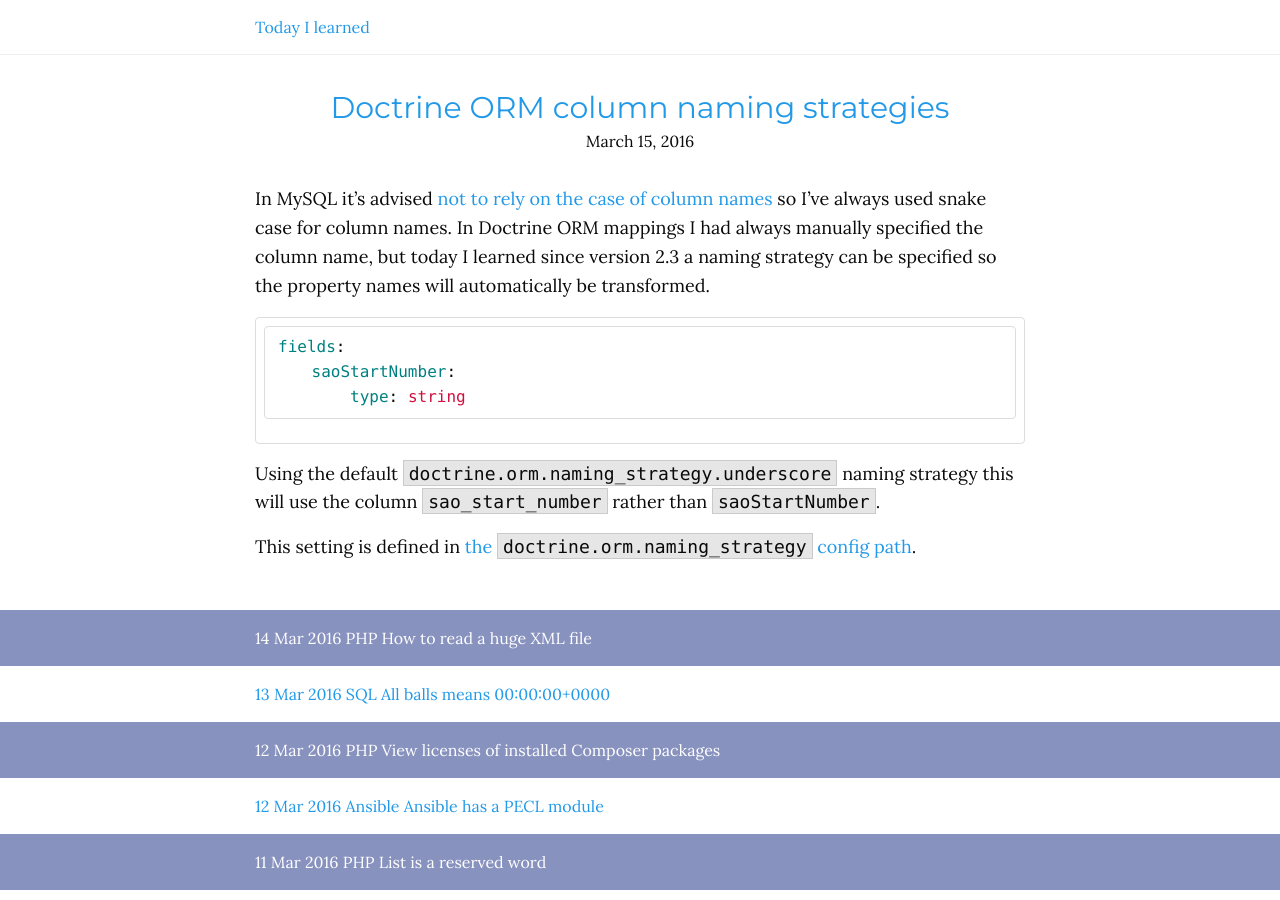
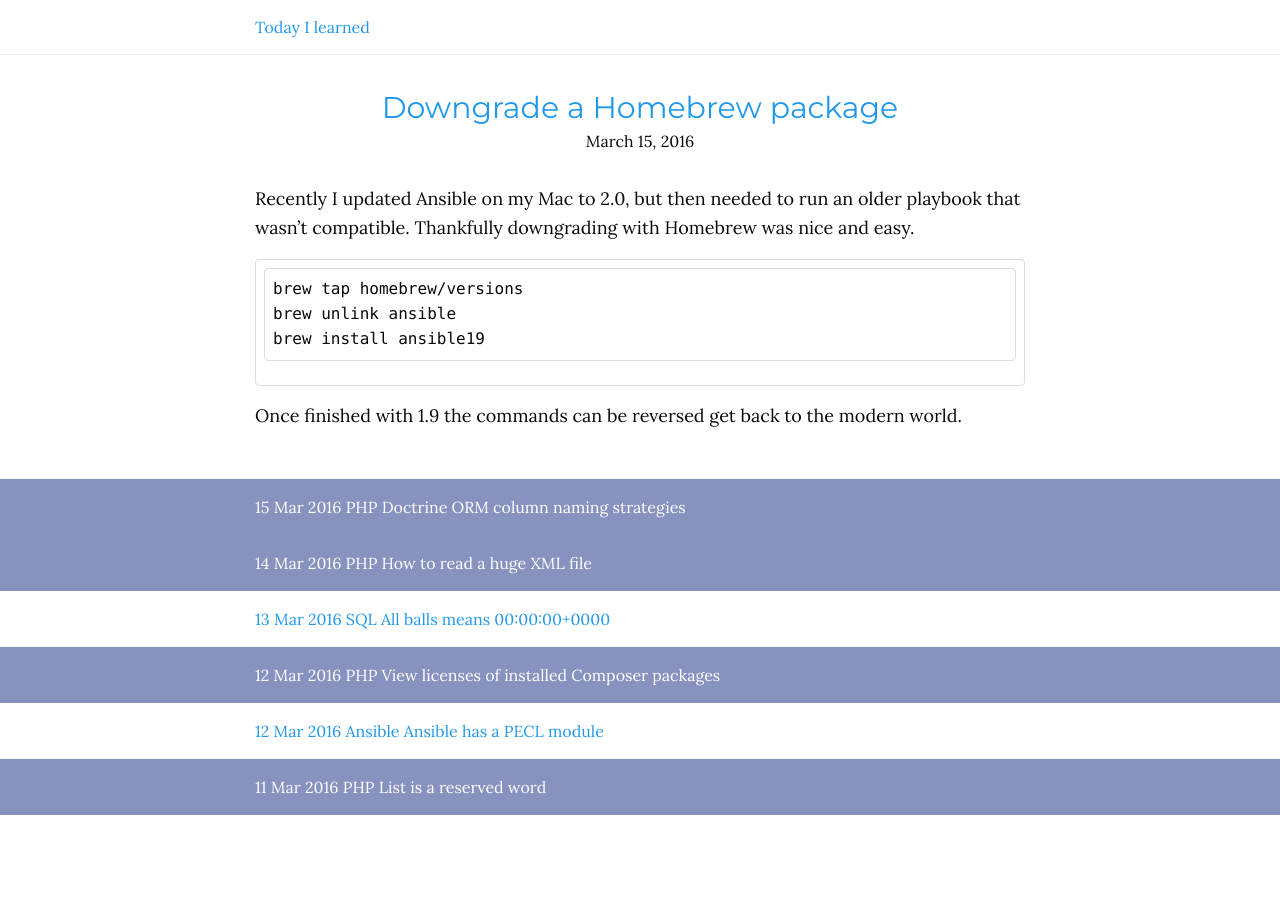
Before and after one commit to tompedals/til, a Jekyll site: the page built from index.html, in a window 1280 px wide. Built offline with Jekyll 4.4.1, drawn with Linux system fonts in a browser that asks for light colours; the list of posts is cut into pages by our own code.

Commit message:
Downgrading with Homebrew

````diff
--- /dev/null
+++ b/_posts/2016-03-15-downgrading-with-homebrew.md
@@ -0,0 +1,16 @@
+---
+title: "Downgrade a Homebrew package"
+date: 2016-03-15 19:42:00 +0000
+category: Development
+layout: post
+---
+Recently I updated Ansible on my Mac to 2.0, but then needed to run an older playbook that wasn't compatible.
+Thankfully downgrading with Homebrew was nice and easy.
+
+```
+brew tap homebrew/versions
+brew unlink ansible
+brew install ansible19
+```
+
+Once finished with 1.9 the commands can be reversed get back to the modern world.
--- a/css/main.css
+++ b/css/main.css
@@ -1708,6 +1708,7 @@ kbd {
   border-radius: 4px;
   font-size: 1rem; }
   .highlight > code {
+    padding: 0;
     background: none;
     border: 0; }
 
--- a/sass/modules/_code.scss
+++ b/sass/modules/_code.scss
@@ -7,6 +7,7 @@
     font-size: rem-calc(16);
 
     & > code {
+        padding: 0;
         background: none;
         border: 0;
     }
````
